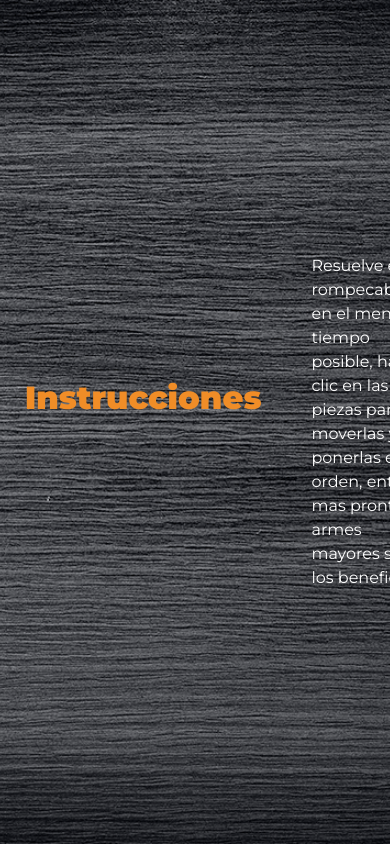
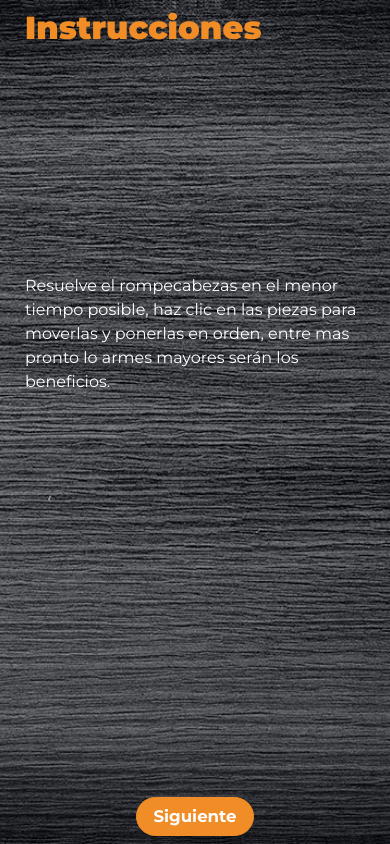
Before and after one commit to cloud-elric/wwwGreenJuegosRestaurantes, a Yii app: the page made by views/site/instrucciones.php in a window 390 px wide. Run offline with PHP 8.4 and a stand-in for Yii, Linux system fonts and the light colour scheme; the template is opened without the code that fills it, so the values that code supplies are empty; some libraries are stand-ins or nearby versions.

Commit message:
Ajustes para el Demo

```diff
--- a/controllers/SiteController.php
+++ b/controllers/SiteController.php
@@ -86,7 +86,8 @@ class SiteController extends Controller {
 			$cupon = CatCupones::find()->where(['txt_cupon'=>$usuario->txt_codigo])->one();
 			if($cupon){
 				$cuponUsado = EntUsuarios::find()->where(['id_cupon'=>$cupon->id_cupon])->andWhere(['id_restaurante'=>WebConstantes::ENTRE_FUEGOS])->one();
-				if(!$cuponUsado){
+				if(true){
+				// if(!$cuponUsado){
 				$usuario->id_cupon = $cupon->id_cupon;
 				$usuario->txt_token = 'usr_'.md5($usuario->txt_nombre_completo.microtime ()) ;
 				if ($usuario->save ()) {
@@ -392,7 +393,8 @@ private function getShortUrl($url) {
 
 
 		return $this->render('verPremio', [
-			'premio' => $relPremio->idPremio
+			'premio' => $relPremio->idPremio,
+			'token' => $token
 		]);
 	}
 
--- a/models/WebConstantes.php
+++ b/models/WebConstantes.php
@@ -12,4 +12,6 @@ class WebConstantes{
 
     const TIEMPO_PREMIO_MAYOR = "120";
     const TEST = NULL;
+
+    const DEBUG = true;
 }
--- a/views/site/instrucciones.php
+++ b/views/site/instrucciones.php
@@ -4,9 +4,9 @@ use yii\helpers\Url;
 $this->title="Instrucciones";
 ?>
 
-<div class="container container-ribbon">
+<div class="container container-instrucciones">
 
-	<div class="container container-960">
+	<div class="container container-instrucciones">
 		<h3>Instrucciones</h3>
 
 		<p>Resuelve el rompecabezas en el menor tiempo posible, haz clic en las piezas para moverlas y ponerlas en orden, entre mas pronto lo armes mayores serán los beneficios.</p>
--- a/views/site/verPremio.php
+++ b/views/site/verPremio.php
@@ -14,7 +14,7 @@ $this->title="Gracias por participar";
       <h2><?=$premio->txt_nombre?></h2>
       <p>No olvides imprimir tu certificado</p>
 		</div>
-    <a class="btn btn-primary" href="<?=Url::base()?>/site/imprimir-certificado?token=<?=$token?>" target="_blank">Imprimir Certificado</a>
+    <!-- <a class="btn btn-primary" href="<?=Url::base()?>/site/imprimir-certificado?token=<?=$token?>" target="_blank">Imprimir Certificado</a> -->
 		<a class="btn btn-secondary" href="<?=Url::base()?>">Finalizar</a>
 	</div>
 	<!-- Fin premio contenedor -->
--- a/web/webAssets/css/site.css
+++ b/web/webAssets/css/site.css
@@ -446,6 +446,7 @@ body {
   display: flex;
   align-items: center;
   justify-content: center;
+  flex-flow: column;
   background-color: transparent;
   width: 100%;
   height: 100vh;
@@ -570,7 +571,8 @@ body {
       background-image: url("../images/perdio.png"); }
 
 .container-ribbon,
-.container-premio {
+.container-premio,
+.container-instrucciones {
   flex-direction: column;
   justify-content: space-around;
   padding: 1% 0;
@@ -580,23 +582,28 @@ body {
   background-position: center; }
   @media screen and (max-width: 768px) {
     .container-ribbon h3,
-    .container-premio h3 {
+    .container-premio h3,
+    .container-instrucciones h3 {
       padding: 0 25px; } }
   .container-ribbon a,
-  .container-premio a {
+  .container-premio a,
+  .container-instrucciones a {
     margin-top: 100px; }
     @media screen and (max-width: 450px) {
       .container-ribbon a,
-      .container-premio a {
+      .container-premio a,
+      .container-instrucciones a {
         margin-top: 50px; } }
   .container-ribbon p,
-  .container-premio p {
+  .container-premio p,
+  .container-instrucciones p {
     color: #FFF;
     line-height: 1.5em;
     font-size: 2em; }
     @media screen and (max-width: 768px) {
       .container-ribbon p,
-      .container-premio p {
+      .container-premio p,
+      .container-instrucciones p {
         font-size: 1em;
         padding: 0 25px; } }
 
@@ -605,6 +612,11 @@ body {
   background-position: top left;
   background-repeat: no-repeat;
   background-size: 60%; }
+
+@media screen and (max-width: 768px) {
+  .container-instrucciones {
+    justify-content: space-between;
+    flex-flow: column; } }
 
 .container-home {
   justify-content: center;
--- a/web/webAssets/sass/_site-styles.sass
+++ b/web/webAssets/sass/_site-styles.sass
@@ -65,7 +65,7 @@ body
 	display: flex
 	align-items: center
 	justify-content: center
-	//flex-flow: column
+	flex-flow: column
 	background-color: transparent
 	width: 100%
 	height: 100vh
@@ -196,7 +196,8 @@ body
 				image: url("../images/perdio.png")
 
 .container-ribbon,
-.container-premio
+.container-premio,
+.container-instrucciones
 	flex-direction: column
 	justify-content: space-around
 	padding: 1% 0
@@ -228,6 +229,11 @@ body
 		position: top left
 		repeat: no-repeat
 		size: 60%
+
+.container-instrucciones
+		+respond-to(xs)
+			justify-content: space-between
+			flex-flow: column
 
 .container-home
 	justify-content: center
```
Also changed, not shown: models/EntUsuarios.php (+14 -0 lines), 2 other files.
